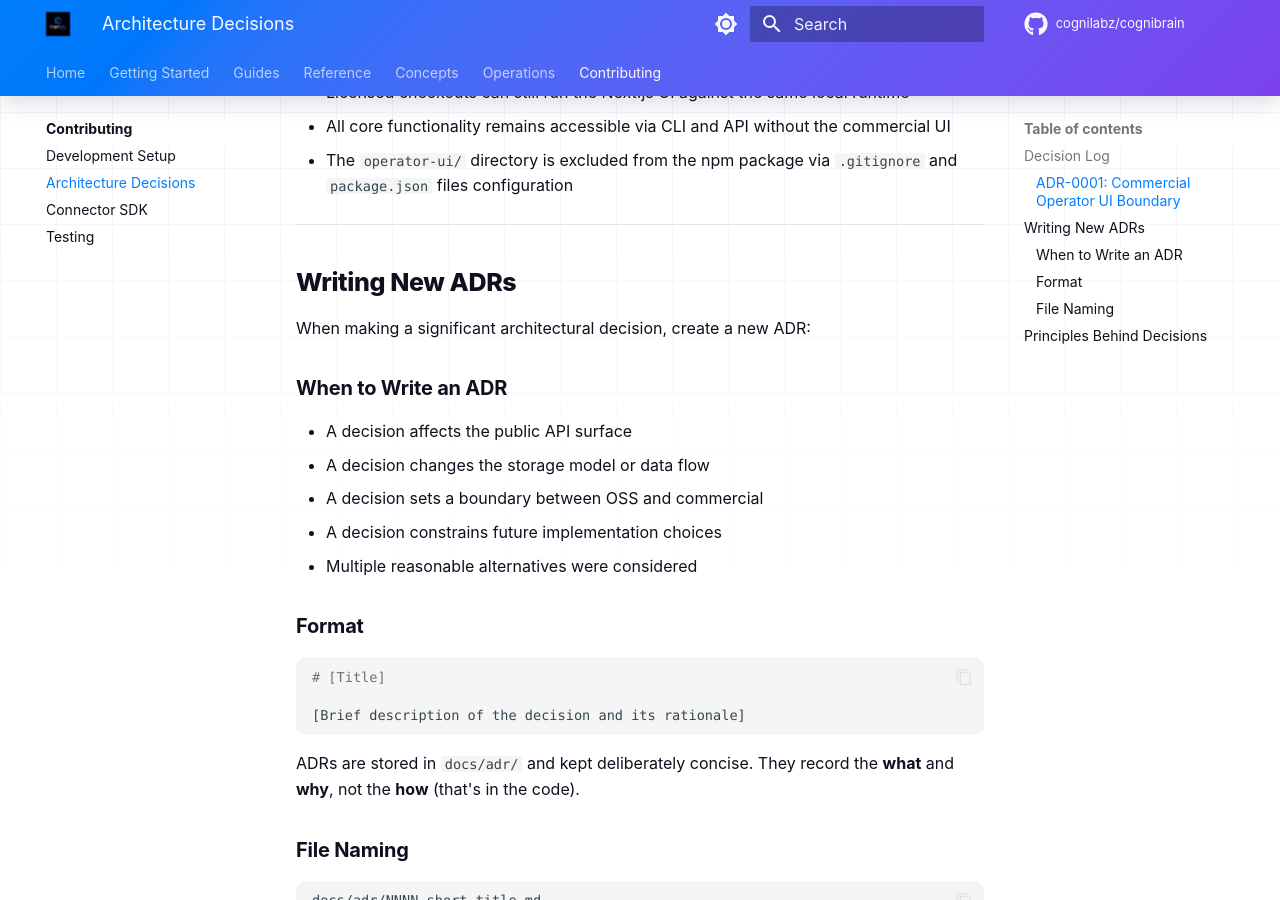
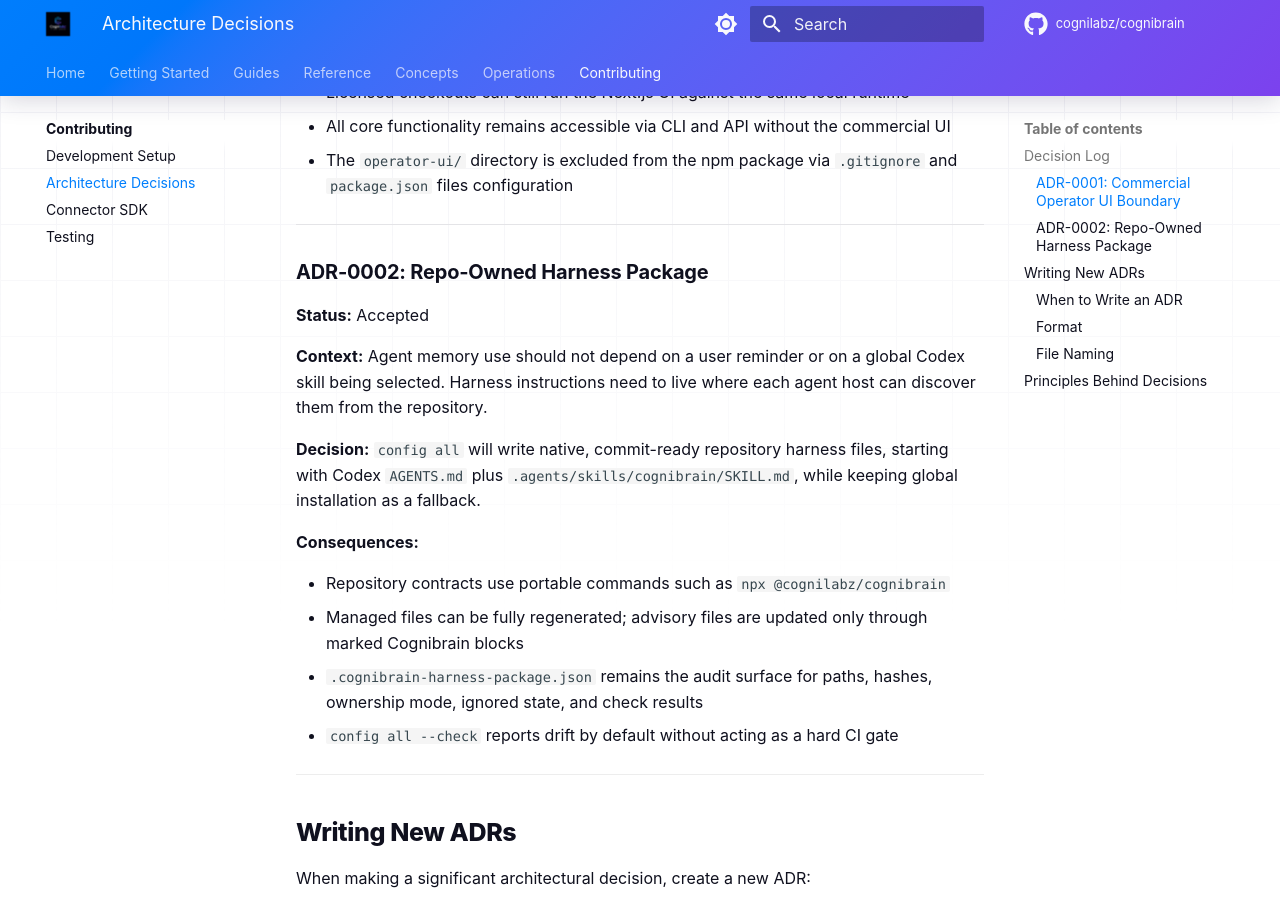
Before and after one commit to cognilabz/cognibrain, an MkDocs documentation site: the page built from docs/contributing/adrs.md, in a window 1280 px wide and 900 px high, scrolled down 730 px. Built offline with MkDocs 1.6.1 and Material for MkDocs 9.7.7, drawn with Linux system fonts in a browser that asks for light colours; comment, search, counter and statistics services are not loaded; the version menu is left out.

Commit message:
docs: record repo-owned harness package decision

```diff
--- a/docs/contributing/adrs.md
+++ b/docs/contributing/adrs.md
@@ -18,6 +18,23 @@ Cognibrain records significant architectural decisions as ADRs (Architecture Dec
 - Licensed checkouts can still run the Next.js UI against the same local runtime
 - All core functionality remains accessible via CLI and API without the commercial UI
 - The `operator-ui/` directory is excluded from the npm package via `.gitignore` and `package.json` files configuration
+
+---
+
+### ADR-0002: Repo-Owned Harness Package
+
+**Status:** Accepted
+
+**Context:** Agent memory use should not depend on a user reminder or on a global Codex skill being selected. Harness instructions need to live where each agent host can discover them from the repository.
+
+**Decision:** `config all` will write native, commit-ready repository harness files, starting with Codex `AGENTS.md` plus `.agents/skills/cognibrain/SKILL.md`, while keeping global installation as a fallback.
+
+**Consequences:**
+
+- Repository contracts use portable commands such as `npx @cognilabz/cognibrain`
+- Managed files can be fully regenerated; advisory files are updated only through marked Cognibrain blocks
+- `.cognibrain-harness-package.json` remains the audit surface for paths, hashes, ownership mode, ignored state, and check results
+- `config all --check` reports drift by default without acting as a hard CI gate
 
 ---
 
```
Also changed, not shown: docs/adr/0002-repo-owned-harness-package.md (added, +27 -0 lines).
